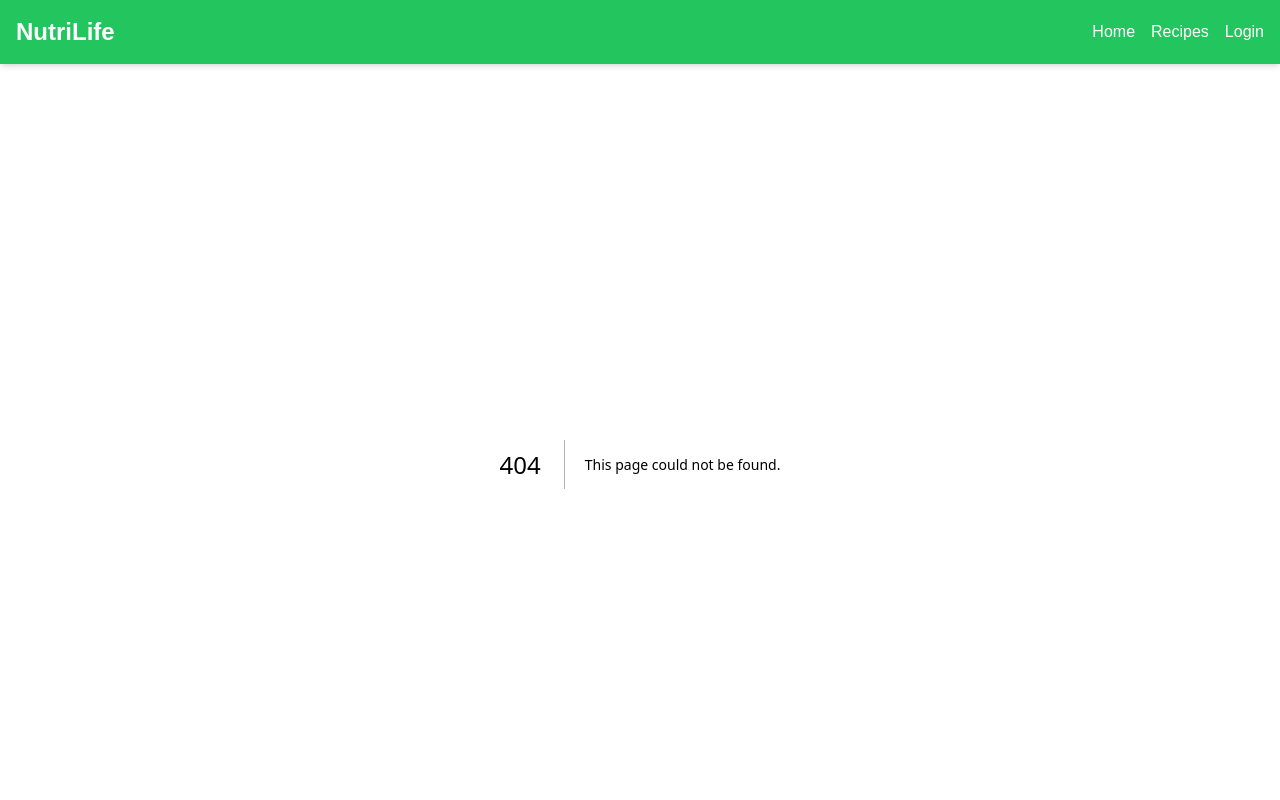
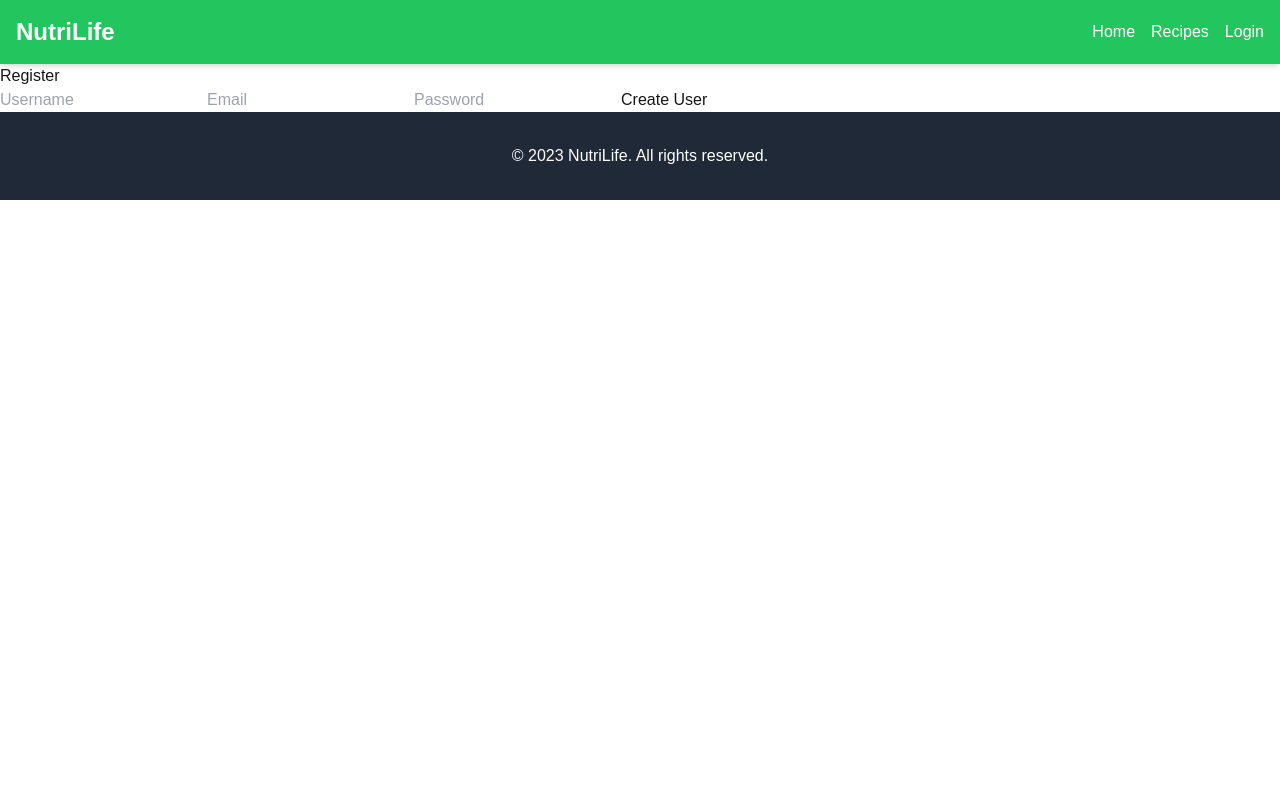
Before and after one commit to duongdk099/nutrition_app, a Next.js app: page /register in a window 1280 px wide. Before the commit this address had no page. Shown: the top 800 px of the page. Built offline with nearby package versions, Linux system fonts and the light colour scheme.

Commit message:
finish the register page

```diff
--- a/package.json
+++ b/package.json
@@ -11,6 +11,7 @@
   "dependencies": {
     "@neondatabase/serverless": "^0.9.5",
     "@supabase/supabase-js": "^2.45.4",
+    "bcryptjs": "^2.4.3",
     "cookie": "^0.6.0",
     "dotenv": "^16.4.5",
     "next": "14.2.11",
--- a/src/app/components/database_components/user/CreateUser.js
+++ b/src/app/components/database_components/user/CreateUser.js
@@ -1,47 +1,97 @@
-// components/CreateUser.js
-import { useState } from 'react';
-import { createUser } from '../../../services/users'; // Import the function from your database file
+import { useState } from "react";
+import { createUser } from "../../../services/users"; // Import the function from your database file
+import bcrypt from "bcryptjs"; // Import bcryptjs for password hashing
 
 const CreateUser = () => {
-  const [username, setUsername] = useState('');
-  const [email, setEmail] = useState('');
-  const [password, setPassword] = useState('');
+  const [username, setUsername] = useState("");
+  const [email, setEmail] = useState("");
+  const [password, setPassword] = useState("");
+  const [error, setError] = useState(""); // State for error message
+  const [success, setSuccess] = useState(""); // State for success message
+
+  // Function to validate email format
+  const isValidEmail = (email) => {
+    const emailRegex = /^[^\s@]+@[^\s@]+\.[^\s@]+$/;
+    return emailRegex.test(email);
+  };
+
+  // Function to validate password
+  const isValidPassword = (password) => {
+    const passwordRegex = /^(?=.*[a-z])(?=.*[A-Z])(?=.*\d)(?=.*[@$!%*?&])[A-Za-z\d@$!%*?&]{8,}$/;
+    return passwordRegex.test(password);
+  };
 
   const handleSubmit = async (e) => {
     e.preventDefault();
+
+    // Clear any previous messages
+    setError("");
+    setSuccess("");
+
+    // Validate email format
+    if (!isValidEmail(email)) {
+      setError("Invalid email format.");
+      return;
+    }
+
+    // Validate password strength
+    if (!isValidPassword(password)) {
+      setError(
+        "Password must be at least 8 characters long, contain at least one uppercase letter, one lowercase letter, one number, and one special character."
+      );
+      return;
+    }
+
     try {
-      const newUser = await createUser(username, email, password);
-      console.log('User created:', newUser);
-      setUsername(''); // Clear form inputs
-      setEmail('');
-      setPassword('');
+      // Hash the password before passing it to the createUser function
+      const hashedPassword = await bcrypt.hash(password, 10);
+
+      // Pass the hashed password instead of the plain text password
+      const newUser = await createUser(username, email, hashedPassword);
+      console.log("User created:", newUser);
+
+      // Display success message
+      setSuccess("User created successfully!");
+
+      // Clear form inputs
+      setUsername("");
+      setEmail("");
+      setPassword("");
     } catch (error) {
-      console.error('Error creating user:', error);
+      // Display the error message when email is already in use
+      setError(error.message);
     }
   };
 
   return (
+    <div>
+      {error && <p style={{ color: 'red' }}>{error}</p>} {/* Display error message */}
+      {success && <p style={{ color: 'green' }}>{success}</p>} {/* Display success message */}
       <form onSubmit={handleSubmit}>
         <input
           type="text"
           placeholder="Username"
-        value={username}
+          value={username || ""} // Ensure value is a string
           onChange={(e) => setUsername(e.target.value)}
+          required
         />
         <input
           type="email"
           placeholder="Email"
-        value={email}
+          value={email || ""} // Ensure value is a string
           onChange={(e) => setEmail(e.target.value)}
+          required
         />
         <input
           type="password"
           placeholder="Password"
-        value={password}
+          value={password || ""} // Ensure value is a string
           onChange={(e) => setPassword(e.target.value)}
+          required
         />
         <button type="submit">Create User</button>
       </form>
+    </div>
   );
 };
 
--- /dev/null
+++ b/src/app/register/page.js
@@ -0,0 +1,15 @@
+'use client';
+
+import React from 'react';
+import CreateUser from '../components/database_components/user/CreateUser'; // Adjust the path to the correct location
+
+const Register = () => {
+  return (
+    <div>
+      <h1>Register</h1>
+      <CreateUser />
+    </div>
+  );
+};
+
+export default Register;
--- /dev/null
+++ b/src/app/services/auth.js
@@ -0,0 +1,17 @@
+export const registerUser = async (userData) => {
+  const users = JSON.parse(localStorage.getItem("users")) || [];
+
+  // Check if the user already exists
+  const existingUser = users.find(
+    (user) => user.username === userData.username
+  );
+  if (existingUser) {
+    throw new Error("User already exists");
+  }
+
+  // Add new user
+  users.push(userData);
+  localStorage.setItem("users", JSON.stringify(users));
+
+  return true; // Return success
+};
--- a/src/app/services/users.js
+++ b/src/app/services/users.js
@@ -7,22 +7,46 @@ export async function getData() {
   return data;
 }
 
-export async function createUser(username, email, password ) {
+export async function createUser(username, email, password) {
+    const sql = neon(process.env.NEXT_PUBLIC_DATABASE_URL);
+
+    // Check if the email already exists in the database
+    const existingUser = await sql`
+      SELECT * FROM users
+      WHERE email = ${email}
+    `;
+
+    if (existingUser.length > 0) {
+      // If email is found, throw an error or return a message
+      throw new Error("Email is already in use.");
+    }
+
+    // Insert new user into the database if email is unique
+    const newUser = await sql`
+      INSERT INTO users (username, email, password_hash)
+      VALUES (${username}, ${email}, ${password})
+      RETURNING *;
+    `;
+
+    return newUser;
+  }
+
+export async function login(email, password) {
   const sql = neon(process.env.NEXT_PUBLIC_DATABASE_URL);
-  const newUser = await sql`
-        INSERT INTO users (username, email, password)
-        VALUES (${username}, ${email}, ${password})
-        RETURNING *;
+  const user = await sql`
+        SELECT * FROM users
+        WHERE email = ${email}
+        AND password_hash = ${password}
     `;
-  return newUser;
+  return user;
 }
 
 export async function updatePassword(userId, newPassword) {
   const sql = neon(process.env.NEXT_PUBLIC_DATABASE_URL);
   const updatedUser = await sql`
         UPDATE users
-        SET password = ${newPassword}
-        WHERE id = ${userId}
+        SET password_hash = ${newPassword}
+        WHERE user_id = ${userId}
         RETURNING *;
     `;
   return updatedUser;
@@ -32,7 +56,7 @@ export async function deleteUser(userId) {
   const sql = neon(process.env.NEXT_PUBLIC_DATABASE_URL);
   const deletedUser = await sql`
         DELETE FROM users
-        WHERE id = ${userId}
+        WHERE user_id = ${userId}
         RETURNING *;
     `;
   return deletedUser;
```
Also changed, not shown: 1 other file (tests, documents, lock files or other folders). Lines whose indentation alone changed are shown as unchanged.
